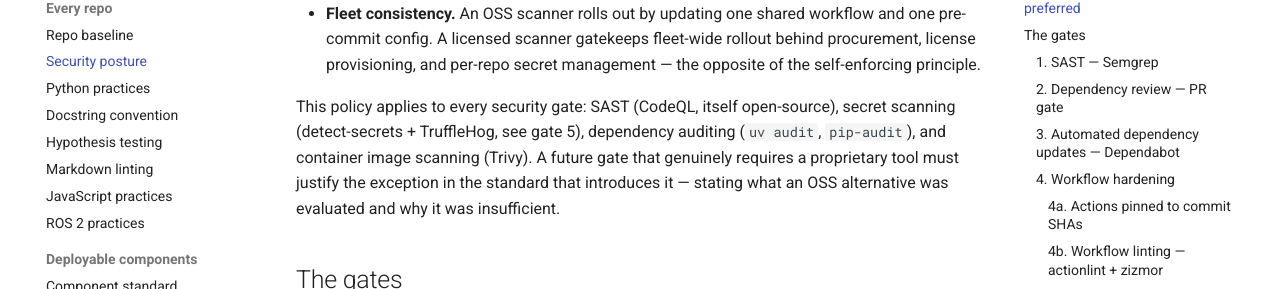
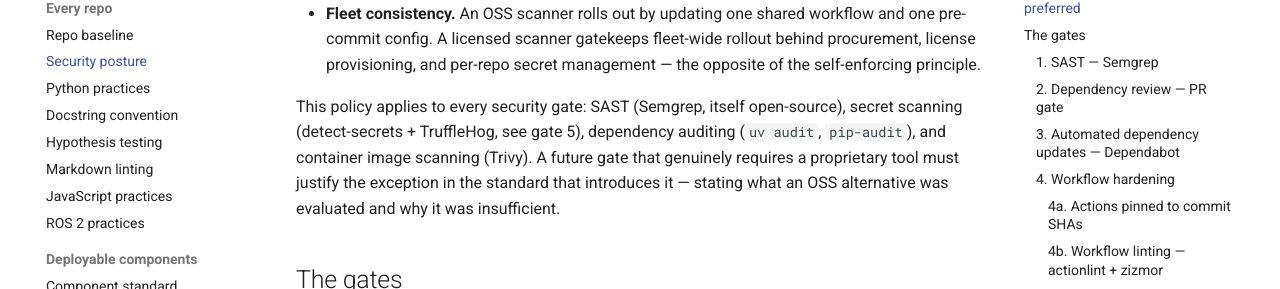
Before and after one commit to damien-robotsix/robotsix-standards, an MkDocs documentation site: the page built from docs/security-posture.md, in a window 1280 px wide and 900 px high, scrolled down 1140 px. Shown: the part 163-452 px from the top of the window. Built offline with MkDocs 1.6.1 and Material for MkDocs 9.7.7, drawn with Linux system fonts in a browser that asks for light colours; comment, search, counter and statistics services are not loaded.

Commit message:
mill: docs/security-posture.md: update CodeQL→Semgrep in tooling-policy parenthetical (line 60) (20260721T002037Z-docs-security-posture-md-update-codeql-s-d6c9) (#84)
Co-authored-by: robotsix-mill <mill@robotsix.local>

```diff
--- a/docs/security-posture.md
+++ b/docs/security-posture.md
@@ -57,7 +57,7 @@ cost-saving measure:
   rollout behind procurement, license provisioning, and per-repo secret
   management — the opposite of the self-enforcing principle.
 
-This policy applies to every security gate: SAST (CodeQL, itself open-source),
+This policy applies to every security gate: SAST (Semgrep, itself open-source),
 secret scanning (detect-secrets + TruffleHog, see gate 5), dependency auditing
 (`uv audit`, `pip-audit`), and container image scanning (Trivy). A future gate
 that genuinely requires a proprietary tool must justify the exception in the
```
Also changed, not shown: CHANGELOG.md (+1 -0 lines), changelog.d/20260721T002037Z-docs-security-posture-md-update-codeql-s-d6c9.misc.md (added, +1 -0 lines).
